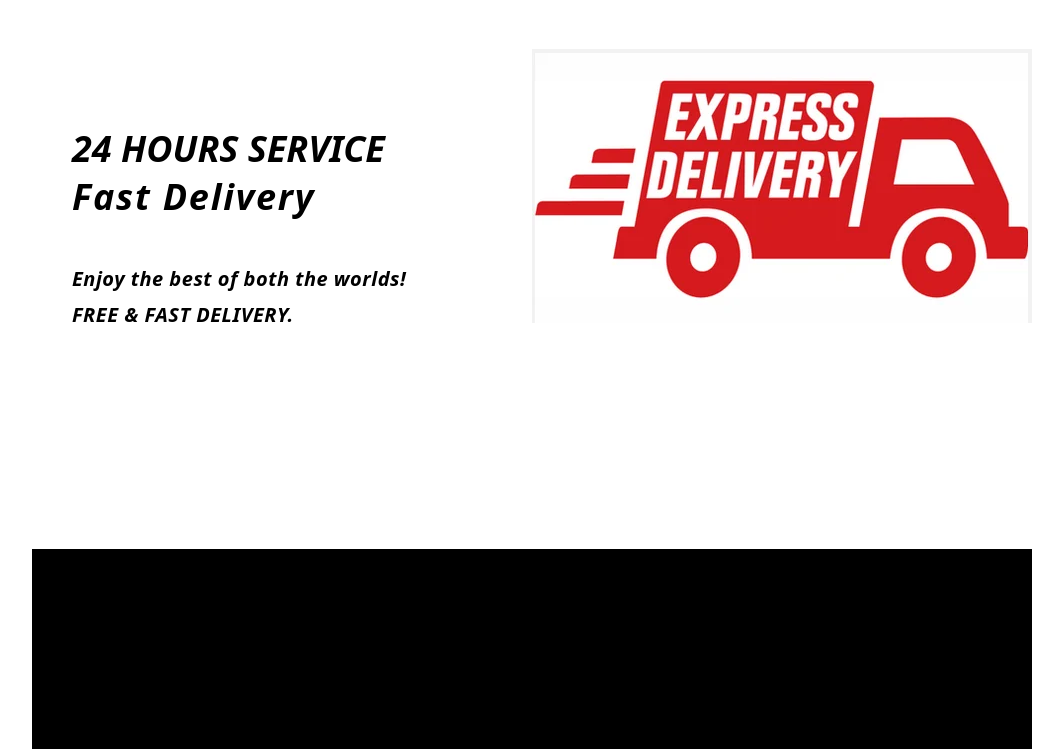
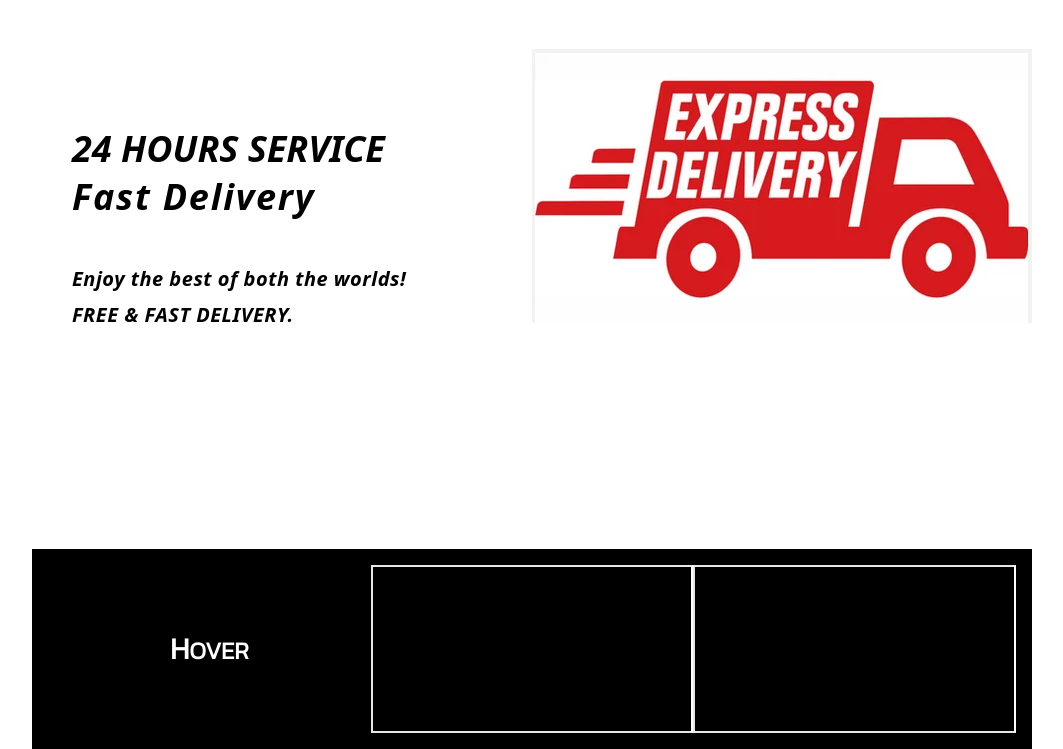
Before and after one commit to parthasdey2304/GDSC-WebDash-project-musicapp, a plain HTML site: page index.html in a window 1280 px wide. Shown: the part 2251-3000 px from the top of the page, without its empty margins (108-1171 px from the left). Drawn offline with nearby package versions, Linux system fonts and the light colour scheme.

Commit message:
Update : index.html

```diff
--- a/index.html
+++ b/index.html
@@ -148,7 +148,15 @@
         </div>
       </div>
 
-      <div id="footer" class="w-full h-[200px] bg-black"></div>
+      <div id="footer" class="w-full h-[200px] bg-black flex justify-between p-4">
+        <div class="w-1/3 h-full">
+          <div class="w-full h-full flex justify-center items-center">
+            <span class="text-white text-3xl font-semibold" style="font-family: 'Kanit';">H<span class="uppercase text-2xl">over</span></span>
+          </div>
+        </div>
+        <div class="w-1/3 h-full border-2 border-r-white"></div>
+        <div class="w-1/3 h-full border-2 border-r-white"></div>
+      </div>
     </div>
   </body>
 </html>
```
